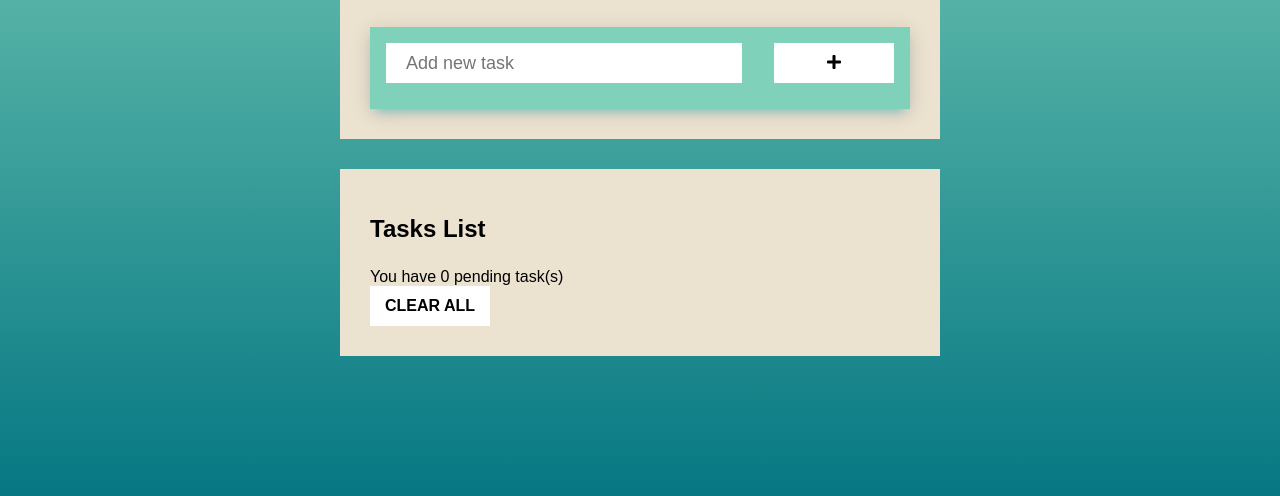
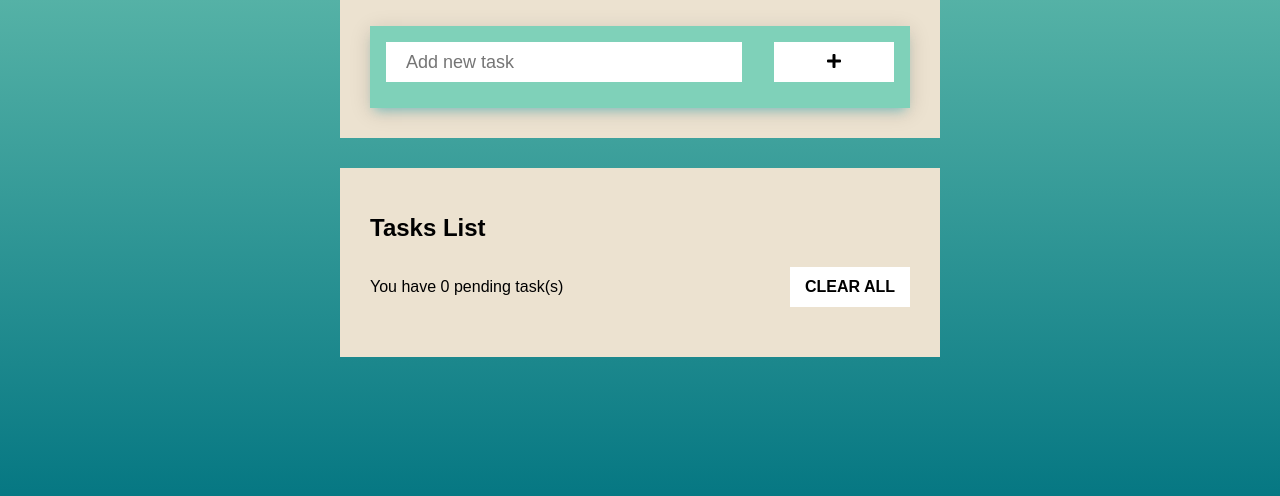
Before and after one commit to Konstrukteur/to-do-app-javascript, a plain HTML site: page index.html in a window 1280 px wide. Shown: the part 266-762 px from the top of the page. Drawn offline with Linux system fonts and the light colour scheme.

Commit message:
clear all button ti the right and with a bottom margin

```diff
--- a/index.html
+++ b/index.html
@@ -36,8 +36,9 @@
             </div>
             <div class="delete">
                 <span>You have <span class="pendingTasks" id="pending-tasks">0</span> pending task(s)</span>
+                <button class="btn-sub" id="clear-button">Clear All</button>
             </div>
-            <button class="btn-sub" id="clear-button">Clear All</button>
+
         </div>
 
     </section>
--- a/javascript/script.js
+++ b/javascript/script.js
@@ -126,7 +126,7 @@ addButton.addEventListener('click', () => {
     let newTaskText = document.querySelector('#add-task-input').value;
     let itemID = Item.count += 1;
     let item = new Item(itemID, newTaskText);
-    if (newTaskText) item.addItem();
+    if (newTaskText) item.addItem();    // only add item if value is not empty
 })
 
 clearButton.addEventListener('click', () => {
--- a/stylesheets/styles.css
+++ b/stylesheets/styles.css
@@ -110,3 +110,10 @@
   background-color: white;
   color: black;
 }
+
+.delete {
+  display: flex;
+  align-items: center;
+  justify-content: space-between;
+  margin-bottom: 20px;
+}
```
